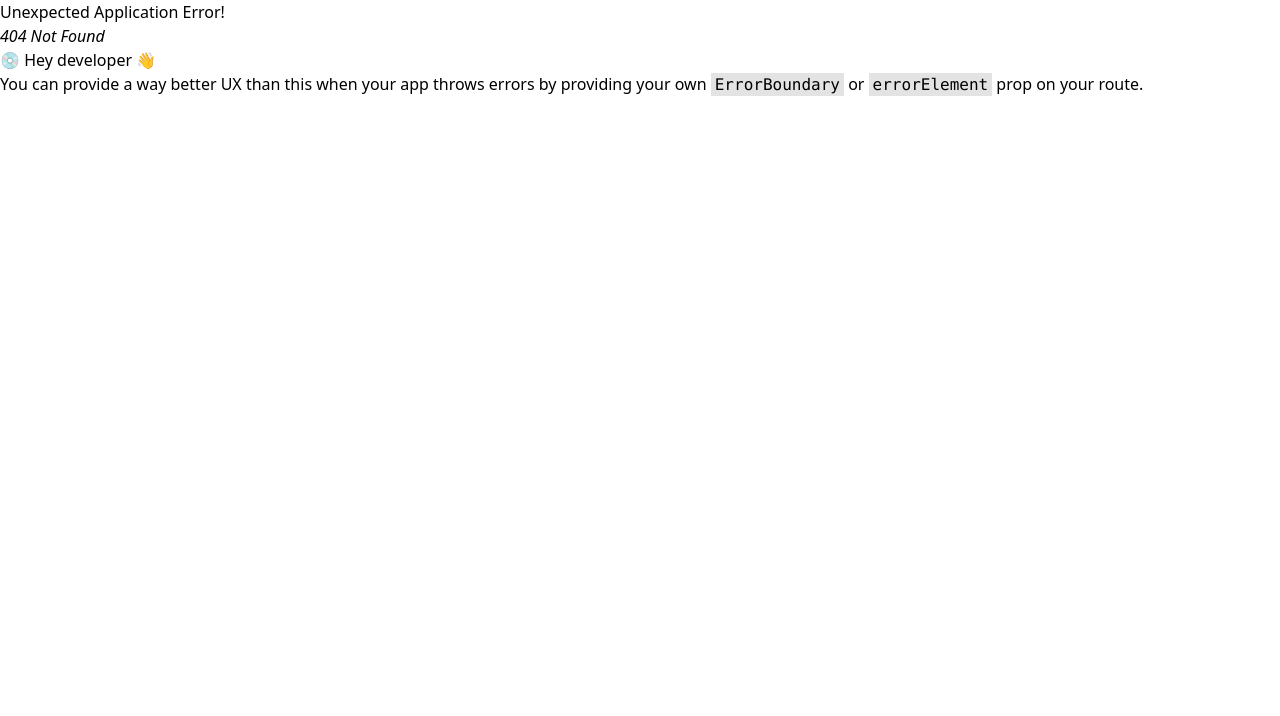
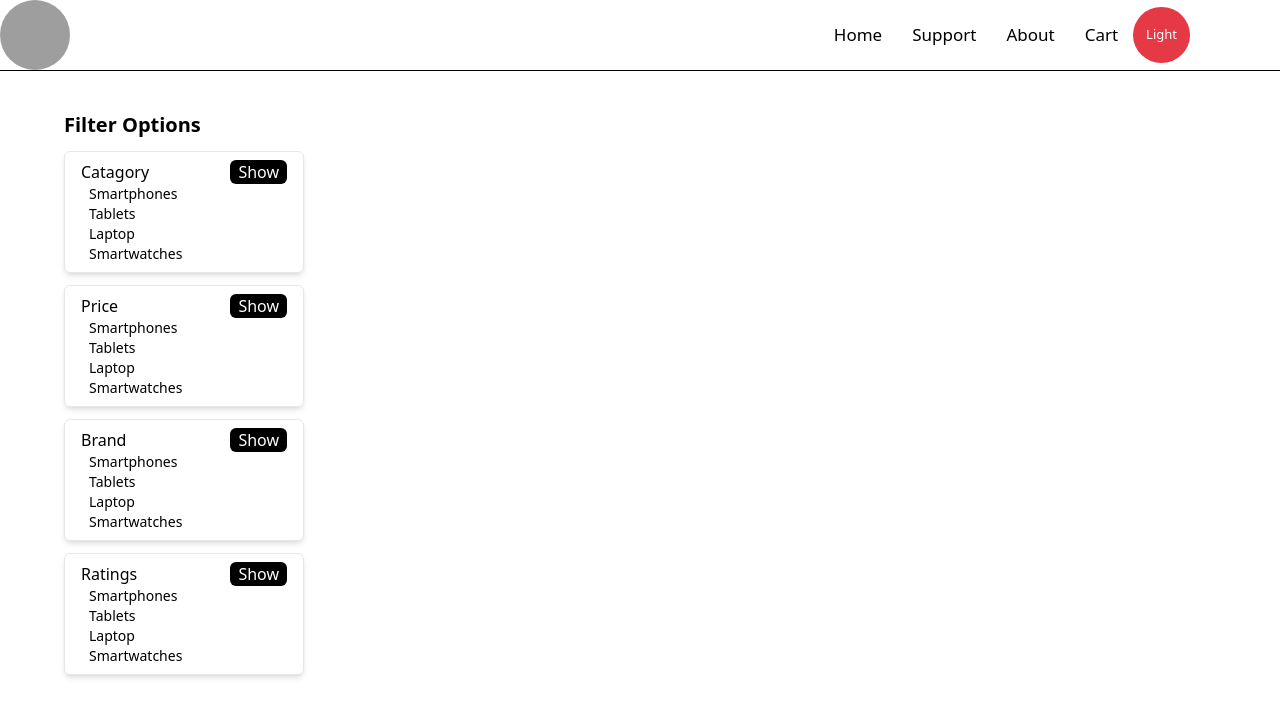
Before and after one commit to bikashdalapati-09/react-patel-mernstack, a React (Vite) app: page /home in a window 1280 px wide. Before the commit this address had no page. Shown: the top 716 px of the page. Built offline with nearby package versions, Linux system fonts and the light colour scheme; grey boxes are pictures that could not be loaded.

Commit message:
add home route and accordion component for filter options

```diff
--- a/index.css
+++ b/index.css
@@ -104,12 +104,12 @@
 .btnName{
     margin-left: 20;
     margin-right: -50;
-    border-radius: 8px;
+    border-radius: 100%;
     background-color: #e63946;
     color: white;
     border: none;
     font-size: 13px;
-    padding: 0px 14px;
+    padding: 1px 13px;
     cursor: pointer;
     transition: all 0.3s ease;
 }
--- a/src/App.js
+++ b/src/App.js
@@ -28,6 +28,10 @@ const appRouter = createBrowserRouter([
         element: <ProductCard />,
       },
       {
+        path: "/home",
+        element: <Home />,
+      },
+      {
         path: "/support",
         element: <Support />,
       },
--- /dev/null
+++ b/src/components/Accordian.js
@@ -0,0 +1,24 @@
+import React from "react";
+import ListItem from "./ListItem";
+
+function Accordian({ title, open, setOpen }) {
+  const showItem = () => {
+    setOpen(!open);
+  };
+  return (
+    <div className="mt-3 shadow-md border border-gray-200 px-4 py-2 w-60 rounded-md">
+      <div className="flex justify-between">
+        <h1>{title}</h1>
+        <button
+          className="bg-black text-white px-2 rounded-md cursor-pointer"
+          onClick={showItem}
+        >
+          Show
+        </button>
+      </div>
+      {open && <ListItem />}
+    </div>
+  );
+}
+
+export default Accordian;
--- a/src/components/Home.js
+++ b/src/components/Home.js
@@ -1,8 +1,25 @@
 import React from 'react'
+import Accordian from './Accordian'
+import { useState } from 'react'
 
 function Home() {
+  const [open, setOpen] = useState(null)
   return (
-    <div>Home</div>
+    <div className='max-w-6xl mx-auto mt-10'>
+      <h1 className='font-bold text-xl '>Filter Options</h1>
+      {
+        ["Catagory", "Price", "Brand", "Ratings"].map((title, index) => (
+        <Accordian
+        key={index}
+        title={title}
+        // open={index === open ? true : false}
+        open={true}
+        setOpen = {()=> setOpen(index)}
+        />))
+
+      }
+
+    </div>
   )
 }
 
--- /dev/null
+++ b/src/components/ListItem.js
@@ -0,0 +1,15 @@
+import React, { useState } from 'react'
+
+function ListItem() {
+
+  return (
+    <div className='pl-2 list-none text-sm'>
+        <li>Smartphones</li>
+        <li>Tablets</li>
+        <li>Laptop</li>
+        <li>Smartwatches</li>
+    </div>
+  )
+}
+
+export default ListItem
--- a/src/components/Navbar.js
+++ b/src/components/Navbar.js
@@ -8,7 +8,7 @@ const Navbar = () => {
     <div className="navbar">
         <img src="https://i.pinimg.com/736x/05/38/a2/0538a2166b0ee8ba45e5ffb38aceb8c8.jpg" alt="logo" className="logo"/>
         <ul className="menu-bar">
-            <li><Link to="/">Home</Link></li>
+            <li><Link to="/home">Home</Link></li>
             <li><Link to="/support">Support</Link></li>
             <li><Link to="/about">About</Link></li>
             <li><Link to="/cart">Cart</Link></li>
```
